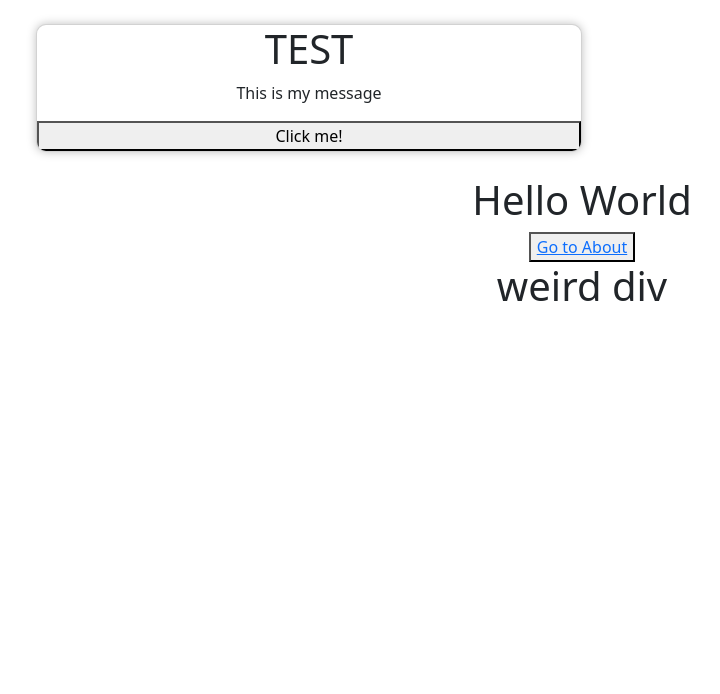
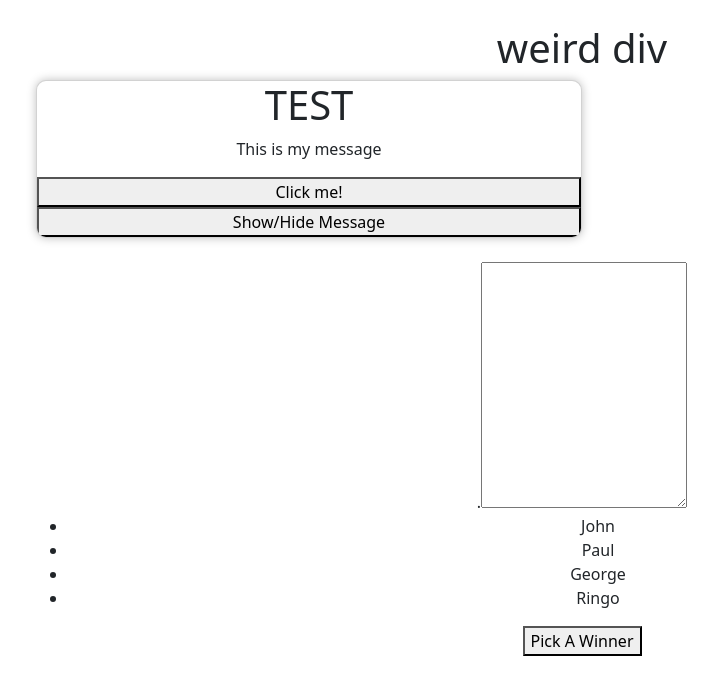
Before and after one commit to dadaisthelimit/React-Demo, a React (Create React App) app: page / in a window 1280 px wide. Shown: the top 694 px of the page, without its empty margins (58-778 px from the left). Built offline with nearby package versions, Linux system fonts and the light colour scheme.

Commit message:
Conditional rendering and kiddie animation

```diff
--- a/src/App.js
+++ b/src/App.js
@@ -4,17 +4,17 @@ import 'bootstrap/dist/css/bootstrap.min.css';
 import HelloWorld from './views/HelloWorld/HelloWorld';
 import Card from './components/Card/Card';
 import { useParams } from 'react-router-dom';
+import NamesList from './components/NamesList/NamesList';
 const App = () => {
   const route = useParams();
     return (
       <div className="App container p-4">
-        <HelloWorld>
           <div>
             <h1>weird div</h1>
             <h1>{route.name}</h1>
           </div>
-          <Card message="MEssage" title="TEST"></Card>
-        </HelloWorld>
+          <Card message="Message" title="TEST"></Card>
+          <NamesList/>
       </div>
     );
   }
--- a/src/components/Card/Card.js
+++ b/src/components/Card/Card.js
@@ -1,22 +1,35 @@
-import './Card.css';
-import HeaderAlerts from '../HeaderAlerts/HeaderAlerts';
-import { useState } from 'react';
+import "./Card.css";
+import HeaderAlerts from "../HeaderAlerts/HeaderAlerts";
+import { useState } from "react";
 
 function Card(props) {
-	const [message, setMessage] = useState('This is my message');
+  const [message, setMessage] = useState("This is my message");
+  const [showMessage, setShowMessage] = useState(true);
 
-	const changeMessage = () => {
-		setMessage('This is my new message');
-	}
+  const changeMessage = () => {
+    setMessage("This is my new message");
+  };
 
-
-	return (
-		<div className='card'>
-			<h1>{props.title}</h1>
-			<p>{message}</p>
-			<button onClick={() => {changeMessage()}}>Click me!</button>
-		</div>
-	)
+  return (
+    <div className="card">
+      <h1>{props.title}</h1>
+      {showMessage && <p>{message}</p>}
+      <button
+        onClick={() => {
+          changeMessage();
+        }}
+      >
+        Click me!
+      </button>
+      <button
+        onClick={() => {
+          setShowMessage(!showMessage);
+        }}
+      >
+        Show/Hide Message
+      </button>
+    </div>
+  );
 }
 
 export default Card;
--- /dev/null
+++ b/src/components/NamesList/NamesList.js
@@ -0,0 +1,42 @@
+import { useState } from "react";
+const NamesList = () => {
+  const [names, setNames] = useState(["John", "Paul", "George", "Ringo"]);
+
+  const parseNames = (event) => {
+    const names = event.target.value.split("\n");
+    setNames(names);
+  };
+
+  const randomlyPickWinner = () => {
+	const randomPick = Math.floor(Math.random() * 10);
+	for (let i = 0; i < randomPick; i++) {
+		const randomIndex = Math.floor(Math.random() * names.length);
+		document.getElementById(names[randomIndex]).style.backgroundColor = "yellow";
+		setInterval(() => {
+			document.getElementById(names[randomIndex]).style.backgroundColor = "white";
+		}, 2000);
+	}
+  };
+
+  return (
+    <div>
+      .
+      <textarea
+        onChange={(event) => {
+          parseNames(event);
+        }}
+        rows="10"
+      ></textarea>
+      <ul>
+        {names.map((name) => (
+          <li key={name} id={name}>
+            {name}
+          </li>
+        ))}
+      </ul>
+      <button onClick={() => { randomlyPickWinner() }}>Pick A Winner</button>
+    </div>
+  );
+};
+
+export default NamesList;
```
